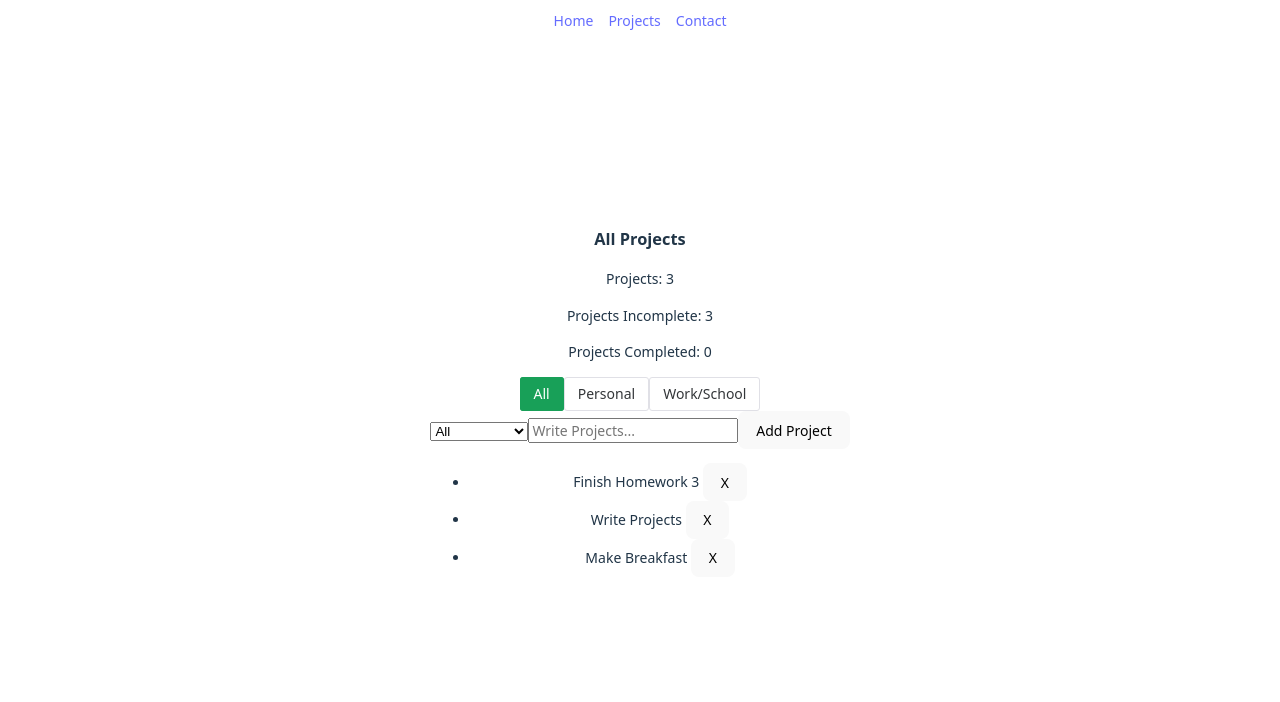
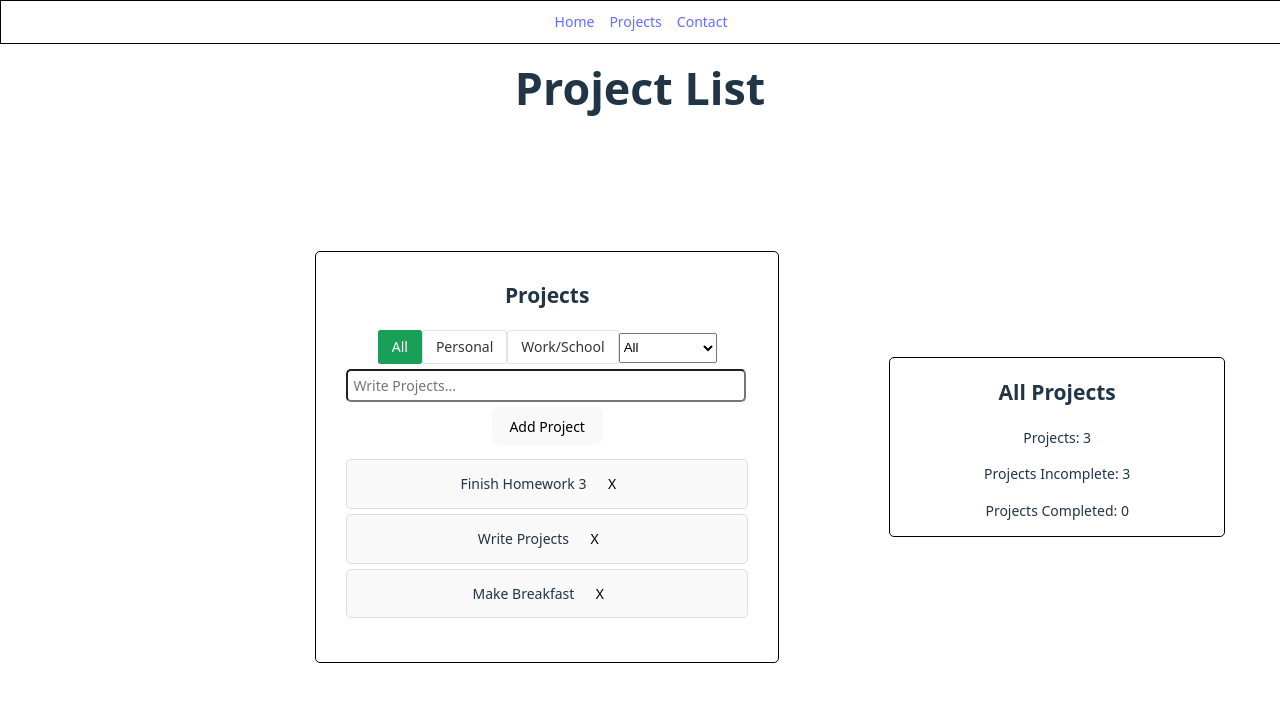
Before and after one commit to SorenSouthard/my-vue-project, a Vue app: page /projects in a window 1280 px wide. Shown: the top 702 px of the page. Built offline with nearby package versions, Linux system fonts and the light colour scheme.

Commit message:
Changed css for display

```diff
--- a/src/App.vue
+++ b/src/App.vue
@@ -20,7 +20,7 @@
 
 <style scoped>
 nav {
-    position: absolute;
+    position:fixed;
     top: 0;
     left: 0;
     width: 100%;
@@ -29,6 +29,9 @@ nav {
     gap: 15px;
     margin: 0;
     padding: 10px 0;
+    background: white;
+    border: 1px solid black;
+    z-index: 1000;
 }
 router-link {
     text-decoration: none;
--- a/src/components/CategoryFilter.vue
+++ b/src/components/CategoryFilter.vue
@@ -1,5 +1,4 @@
 <template>
-    <div class="category-filter">
         <n-button
             v-for="category in categories"
             :key="category"
@@ -8,7 +7,6 @@
         >
             {{category}}
         </n-button>
-    </div>
 </template>
 
 <script setup>
--- a/src/components/Home.vue
+++ b/src/components/Home.vue
@@ -1,20 +1,27 @@
 <template>
     <div class="homepage">
+    <div class ="split left">
+        <div class="centered-home">
             <div class="pageTop">
                 <h1>{{ webInfoStore.webInfo.name }}</h1>
                 Url: {{ webInfoStore.webInfo.url }}
                 <h2 v-if="webInfoStore.usersNum === 0 && !webInfoStore.username.trim()"> Welcome!!! Use the navigation bar on top to navigate to different pages, or stay on homepage where you can update username or click! </h2>
             </div>
             <div>
-            User: {{ webInfoStore.username }} <br>
                 <input v-model="webInfoStore.newUser" placeholder="Enter username..." type="text">
                 <n-button class="infoButton" type="Info" @click="webInfoStore.updateUserName">Update Username</n-button><br>
+                <n-button class="infoButton" type="error" @click="webInfoStore.resetStore">Reset Page</n-button>
             </div>
-
-
-        Clicks: {{ webInfoStore.usersNum }}
-        <n-button class="infoButton" type="Info" @click="webInfoStore.userAdd">Click!</n-button> <br>
-        <n-button class="infoButton" type="error" @click="webInfoStore.resetStore">Reset Page</n-button>
+        </div>
+    </div>
+    <div class="split right">
+        <div class="centered-click">
+            <h1> Clicker Game</h1>
+            <h2> Username: {{ webInfoStore.username }} </h2><br>
+            <h2>Clicks: {{ webInfoStore.usersNum }}</h2><br>
+            <n-button class="infoButton" type="Info" @click="webInfoStore.userAdd">Click!</n-button>
+        </div>
+    </div>
     </div>
 </template>
 
@@ -39,7 +46,49 @@
     margin-top: -100px;
     margin-bottom: 60px;
 }
-.pageTop h1 {
+h1 {
     margin-bottom: 10px;
 }
+.split {
+    height: 100%;
+    width: 50%;
+    position: fixed;
+    z-index: 1;
+    top: 0;
+    overflow-x: hidden;
+    padding-top: 20px;
+}
+
+.left {
+    left: 0;
+}
+
+.right {
+    right: 0;
+}
+
+.centered-home {
+    position: absolute;
+    top: 50%;
+    left: 50%;
+    transform: translate(-20%, -50%);
+    text-align: center;
+}
+.centered-click{
+    position: absolute;
+    top: 50%;
+    left: 50%;
+    transform: translate(-80%, -50%);
+    text-align: center;
+}
+
+input {
+    display: block;
+    margin-bottom: 10px;
+    padding: 5px;
+    width: 100%;
+    margin: 5px 0;
+    max-width: 400px;
+    border-radius: 5px;
+}
     </style>
--- a/src/components/ProjectList.vue
+++ b/src/components/ProjectList.vue
@@ -1,12 +1,9 @@
 <template>
-    <div class="Projects info">
-        <h3>{{ cFilter }} Projects</h3>
-        <p>Projects: {{ totalProjects }}</p>
-        <p>Projects Incomplete: {{ unfinishedProjects }}</p>
-        <p>Projects Completed: {{ finishedProjects }}</p>
-        <h3 v-show="filteredProjects.length === 0">No Projects, please add a new one.</h3>
-    </div>
+    <h1>Project List</h1>
+    <div class="projectContainer">
 
+    <div class="pList">
+    <h2>Projects</h2>
     <CategoryFilter
       :categories="categories"
       :cFilter="cFilter"
@@ -30,6 +27,15 @@
             @deleteProject="deleteProject"
         />
     </ul>
+    <h3 v-show="filteredProjects.length === 0">No Projects, please add a new one.</h3>
+    </div>
+    <div class="projectsInfo">
+        <h2>{{ cFilter }} Projects</h2>
+        <p>Projects: {{ totalProjects }}</p>
+        <p>Projects Incomplete: {{ unfinishedProjects }}</p>
+        <p>Projects Completed: {{ finishedProjects }}</p>
+    </div>
+    </div>
 </template>
 
 <script setup>
@@ -106,5 +112,65 @@
 </script>
 
 <style scoped>
+h1 {
+    margin-bottom: 15px;
+}
 
+.projectContainer {
+    display: flex;
+    justify-content: space-between;
+    align-items: center;
+    gap: 100px;
+    height: 80vh;
+}
+
+.projectsInfo{
+    flex: 1;
+    min-width: 50%;
+    text-align: center;
+    border: 1px solid black;
+    border-radius: 5px;
+}
+
+.pList{
+    flex: 1;
+    text-align: center;
+    margin: 10px;
+    margin-bottom: -10px;
+    max-height: 65vh;
+    min-width: 60%;
+    overflow-y: auto;
+    border: 1px solid black;
+    padding-left: 30px;
+    padding-right: 30px;
+    padding-top: 10px;
+    padding-bottom: 30px;
+    border-radius: 5px;
+}
+
+ul {
+    list-style-type: none;
+    padding: 0;
+}
+
+li {
+    margin-top: 5px;
+    padding: 5px 0px;
+    border: 1px solid #ddd;
+    border-radius: 5px;
+    background: #f9f9f9;
+}
+select {
+    height: 30px;
+}
+
+input {
+    display: block;
+    margin-bottom: 10px;
+    padding: 5px;
+    width: 96%;
+    margin: 5px 0;
+    max-width: 400px;
+    border-radius: 5px;
+}
 </style>
```
Lines whose indentation alone changed are shown as unchanged.
